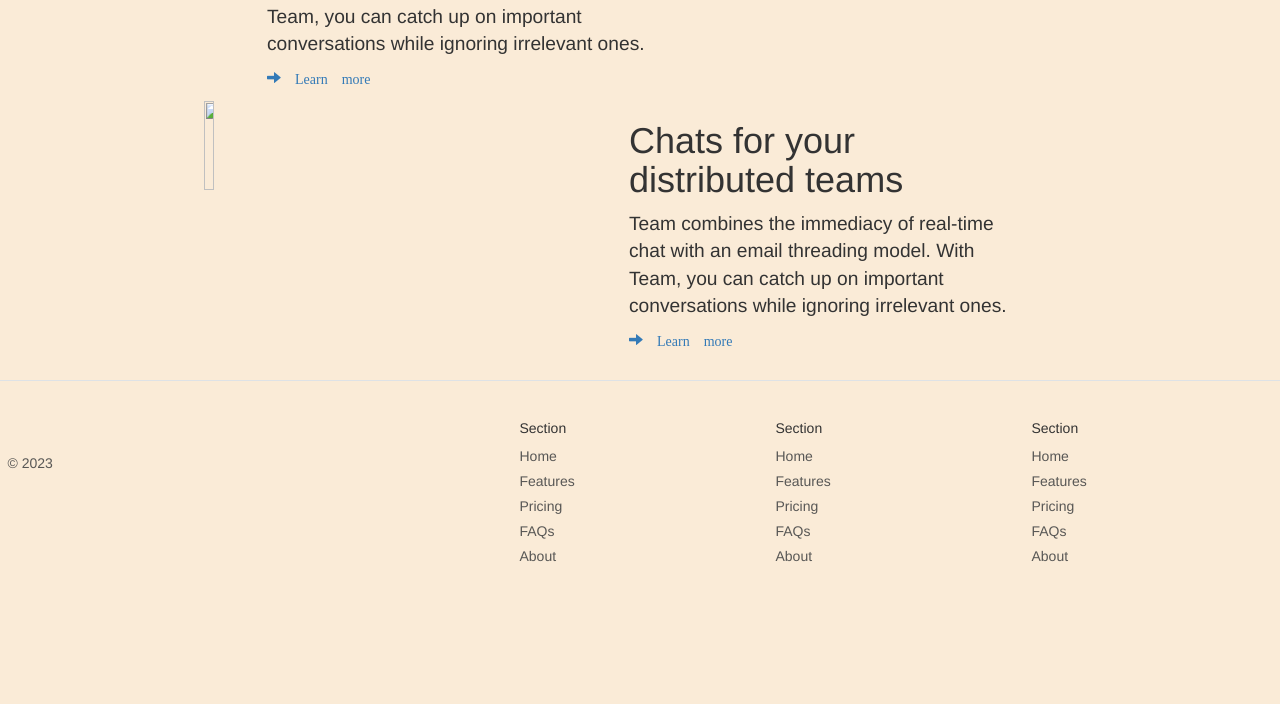
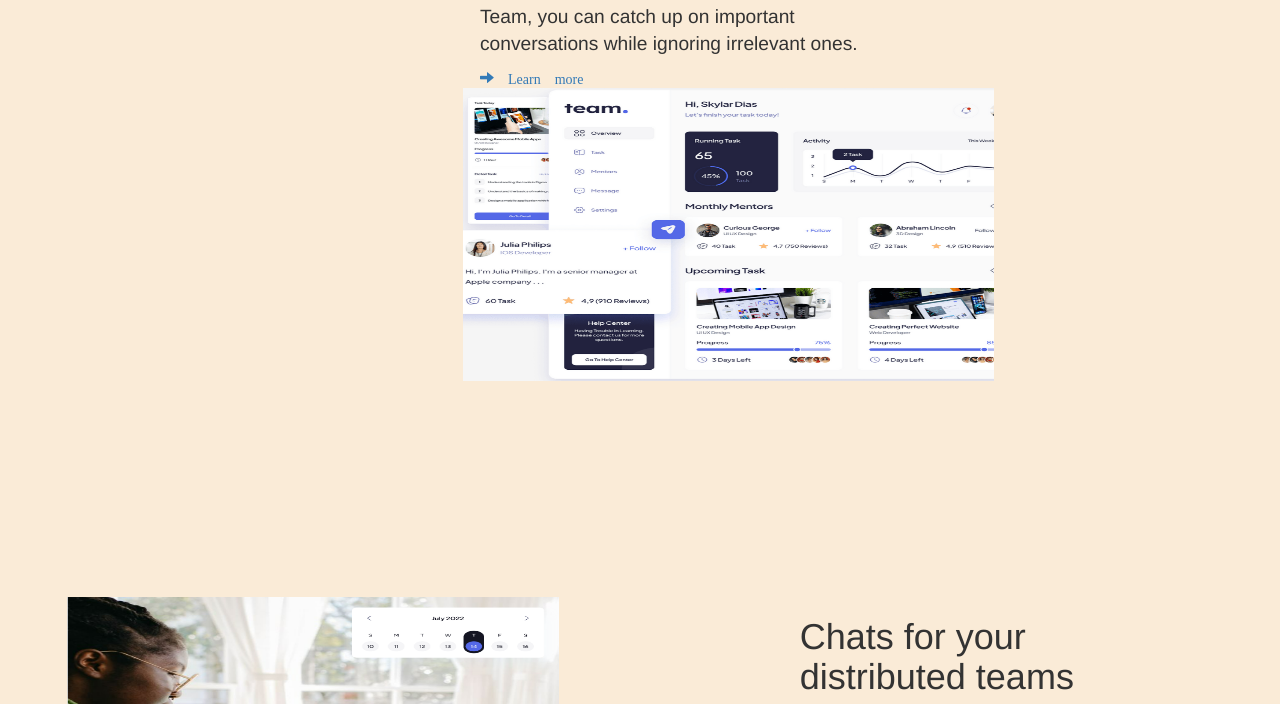
Before and after one commit to PragadeeshwaranD/IT-website, a plain HTML site: page index.html in a window 1280 px wide. Shown: the part 781-1485 px from the top of the page. Before the commit the page ends 1422 px from the top, so only its background shows below. Drawn offline with nearby package versions, Linux system fonts and the light colour scheme; a web font is replaced by a local one.

Commit message:
Update index.html

```diff
--- a/index.html
+++ b/index.html
@@ -156,11 +156,11 @@
                 <div class="heading1"><h1>Chats for your distributed teams</h1>
                 <p>Team combines the immediacy of real-time chat with an email threading model. With Team, you can catch up on important conversations while ignoring irrelevant ones.</p>
             <a href="#" class="glyphicon glyphicon-arrow-right"> Learn more</a></div>
-            <div class="img1" ><img src="./project1/src/image/Screenshot (223).png"></div>
+            <div class="img1" ><img src="./image/Screenshot (223).png"></div>
             </div>
 
             <div class="com2">
-                <div class="img2"><img src="./project1/src/image/Screenshot (225).png"></div>
+                <div class="img2"><img src="./image/Screenshot (225).png"></div>
                 <div class="heading2"><h1>Chats for your distributed teams</h1>
                 <p>Team combines the immediacy of real-time chat with an email threading model. With Team, you can catch up on important conversations while ignoring irrelevant ones.</p>
             <a href="#" class="glyphicon glyphicon-arrow-right"> Learn more</a></div>
```
